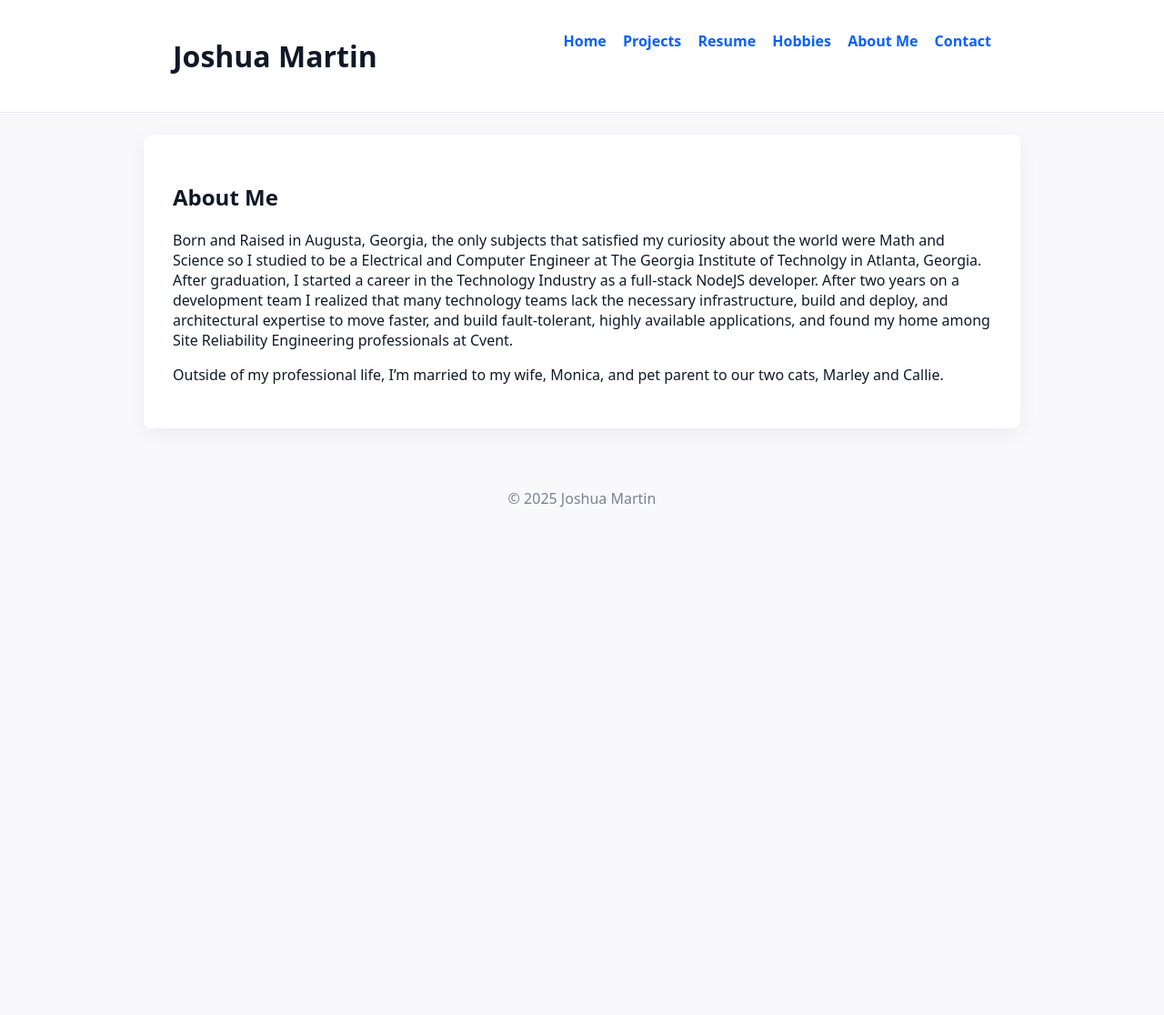
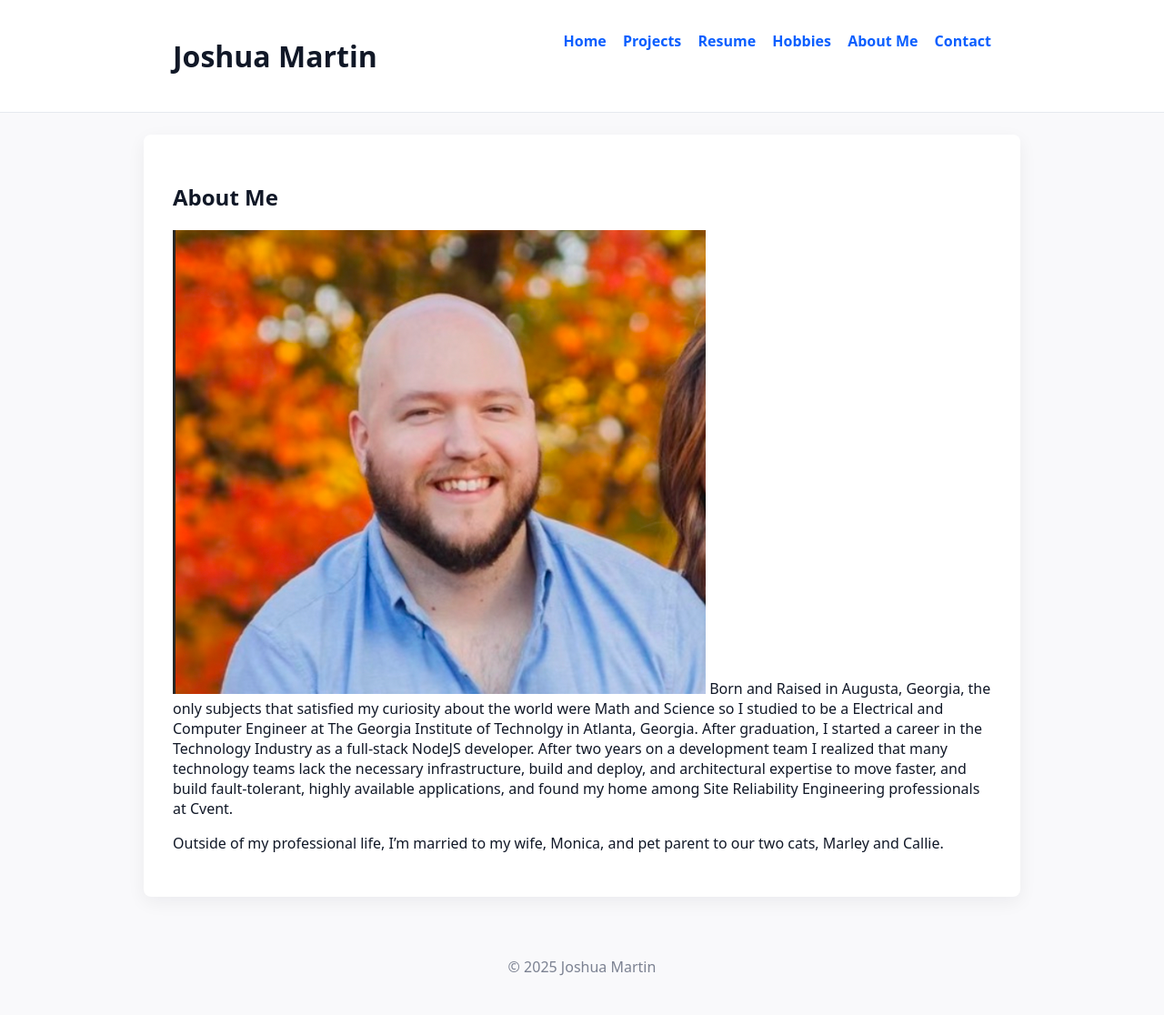
Before and after one commit to joshuammar/personal-website, a Jekyll site: the page built from about-me.md, in a window 1280 px wide. Shown: the whole page at 91% size. Built offline with Jekyll 4.4.1, drawn with Linux system fonts in a browser that asks for light colours; before the commit the page ends 900 px from its top, so only the background shows below that.

Commit message:
trying image

```diff
--- a/about-me.md
+++ b/about-me.md
@@ -5,6 +5,6 @@ layout: default
 
 ## About Me
 
-Born and Raised in Augusta, Georgia, the only subjects that satisfied my curiosity about the world were Math and Science so I studied to be a Electrical and Computer Engineer at The Georgia Institute of Technolgy in Atlanta, Georgia. After graduation, I started a career in the Technology Industry as a full-stack NodeJS developer. After two years on a development team I realized that many technology teams lack the necessary infrastructure, build and deploy, and architectural expertise to move faster, and build fault-tolerant, highly available applications, and found my home among Site Reliability Engineering professionals at Cvent.
+![Josh Martin](/assets/JoshMartinImage.png "Josh Martin") Born and Raised in Augusta, Georgia, the only subjects that satisfied my curiosity about the world were Math and Science so I studied to be a Electrical and Computer Engineer at The Georgia Institute of Technolgy in Atlanta, Georgia. After graduation, I started a career in the Technology Industry as a full-stack NodeJS developer. After two years on a development team I realized that many technology teams lack the necessary infrastructure, build and deploy, and architectural expertise to move faster, and build fault-tolerant, highly available applications, and found my home among Site Reliability Engineering professionals at Cvent.
 
 Outside of my professional life, I'm married to my wife, Monica, and pet parent to our two cats, Marley and Callie.
```
Also changed, not shown: assets/JoshMartinImage.png (added).
